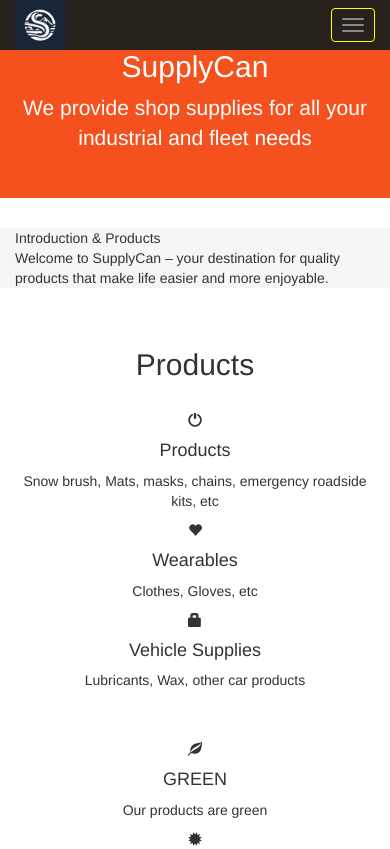
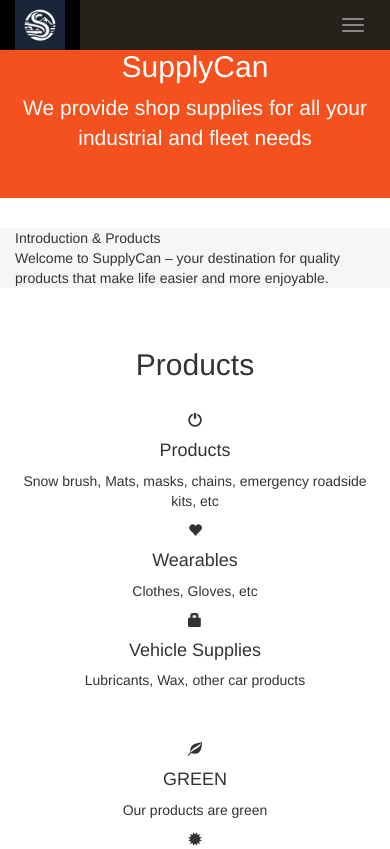
Before and after one commit to znisar/SupplyCan, a plain HTML site: page Index.html in a window 390 px wide. Shown: the top 849 px of the page. Drawn offline with nearby package versions, Linux system fonts and the light colour scheme.

Commit message:
added manu fix

```diff
--- a/Index.html
+++ b/Index.html
@@ -5,8 +5,7 @@
     <meta name="viewport" content="width=device-width, initial-scale=1.0">
     <title> Supply Can </title>
 
-    <script src="https://ajax.googleapis.com/ajax/libs/jquery/3.5.1/jquery.min.js"></script>
-    <script src="https://maxcdn.bootstrapcdn.com/bootstrap/3.4.1/js/bootstrap.min.js"></script>
+
     <link rel="stylesheet" href="https://maxcdn.bootstrapcdn.com/bootstrap/3.4.1/css/bootstrap.min.css">
     <link rel="stylesheet" href="css/styles.css">
     <link rel="stylesheet" href="css/navbar.css">
@@ -16,13 +15,14 @@
 <body>
     <!-- Navigation Bar -->
     <nav class="navbar navbar-default navbar-fixed-top">
-        <div class="container">
+        <div class="container-fluid">
           <div class="navbar-header">
             <button type="button" class="navbar-toggle" data-toggle="collapse" data-target="#myNavbar">
               <span class="icon-bar"></span>
               <span class="icon-bar"></span>
               <span class="icon-bar"></span>
             </button>
+            <!-- navbar brand -->
             <a class="navbar-brand" href="Index.html">
                 <img src="img/Logo.jpg">
             </a>
@@ -128,8 +128,11 @@
         </div>
       </div>
 
+
+
+    <script src="https://ajax.googleapis.com/ajax/libs/jquery/3.5.1/jquery.min.js"></script>
+    <script src="https://maxcdn.bootstrapcdn.com/bootstrap/3.4.1/js/bootstrap.min.js"></script>
     <script src="https://cdn.jsdelivr.net/npm/@popperjs/core@2.11.8/dist/umd/popper.min.js" integrity="sha384-I7E8VVD/ismYTF4hNIPjVp/Zjvgyol6VFvRkX/vR+Vc4jQkC+hVqc2pM8ODewa9r" crossorigin="anonymous"></script>
-    <script src="https://cdn.jsdelivr.net/npm/bootstrap@5.3.2/dist/js/bootstrap.min.js" integrity="sha384-BBtl+eGJRgqQAUMxJ7pMwbEyER4l1g+O15P+16Ep7Q9Q+zqX6gSbd85u4mG4QzX+" crossorigin="anonymous"></script>
 
 </body>
 </html>
--- a/css/navbar.css
+++ b/css/navbar.css
@@ -8,13 +8,17 @@
     line-height: 1 !important;
     letter-spacing: 2px;
     border-radius: 0;
-    color: black;
+    color: blue;
     height: 3%;
     width: 100%;
   }
 
   .navbar li a, .navbar .navbar-brand {
-    color: #fff !important;
+    /* ---color: #fff !important; ---*/
+    color: white !important;
+    background-color: black !important;
+
+
   }
 
   .navbar-nav li a:hover, .navbar-nav li.active a {
@@ -24,10 +28,8 @@
   }
 
   .navbar-default .navbar-toggle {
-    border-color: yellow; /*transparent */
+    border-color: transparent;
     color: #fff !important;
-
-
 
 
   }
@@ -36,7 +38,7 @@
     height: 50px;
     width: 50px;
     margin-top: -15px;
-    margin-left: 10;
+    margin-left: 0;
 
 
   }
```
